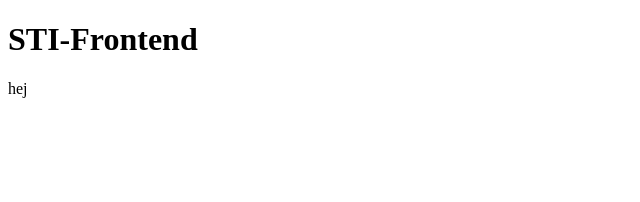
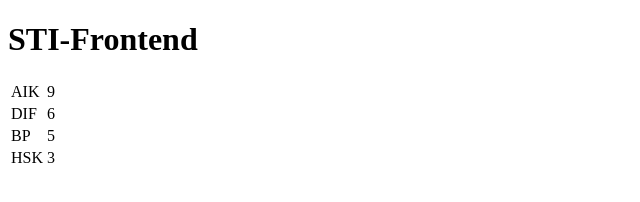
Before and after one commit to pigey/sti-frontend, a website: page public/index.html in a window 1280 px wide. Shown: the whole page, without its empty margins (0-640 px from the left). Drawn offline with Linux system fonts and the light colour scheme.

Commit message:
fotboll stats

```diff
--- a/public/index.html
+++ b/public/index.html
@@ -9,9 +9,8 @@
 </head>
 <body>
     <h1>STI-Frontend</h1>
-    <a>hej</a>
     <div id="app"></div>
-    <script src="js/index.js"></script>
+    <script src="js/fotboll.js"></script>
 
 
 </body>
--- /dev/null
+++ b/public/js/data.json
@@ -0,0 +1,18 @@
+[
+    {
+        "name": "AIK",
+        "points": 9
+    },
+    {
+        "name": "DIF",
+        "points": 6
+    },
+    {
+        "name": "BP",
+        "points": 5
+    },
+    {
+        "name": "HSK",
+        "points": 3
+    }
+]
--- /dev/null
+++ b/public/js/fotboll.js
@@ -0,0 +1,36 @@
+
+age()
+
+function age(){
+    console.log("Running age")
+    var xhr = new XMLHttpRequest()
+    xhr.open("GET", "/js/data.json")
+    xhr.onload = function(){
+        var data = JSON.parse(this.response)
+        createTable(data)
+    }
+    xhr.send()
+}
+
+function createTable(data){
+    var appElement = document.getElementById("app")
+    console.log(appElement)
+    var aTable = document.createElement("table")
+    appElement.appendChild(aTable)
+    aTable.appendChild(createRow(data[0].name, data[0].points))
+    aTable.appendChild(createRow(data[1].name, data[1].points))
+    aTable.appendChild(createRow(data[2].name, data[2].points))
+    aTable.appendChild(createRow(data[3].name, data[3].points))
+    console.log(aTable)
+}
+function createRow(name, points){
+    var aRow = document.createElement("tr")
+    aRow.appendChild(createCell(name))
+    aRow.appendChild(createCell(points))
+    return aRow
+}
+function createCell(content){
+    var aCell = document.createElement("td")
+    aCell.innerHTML = content
+    return aCell
+}
```
